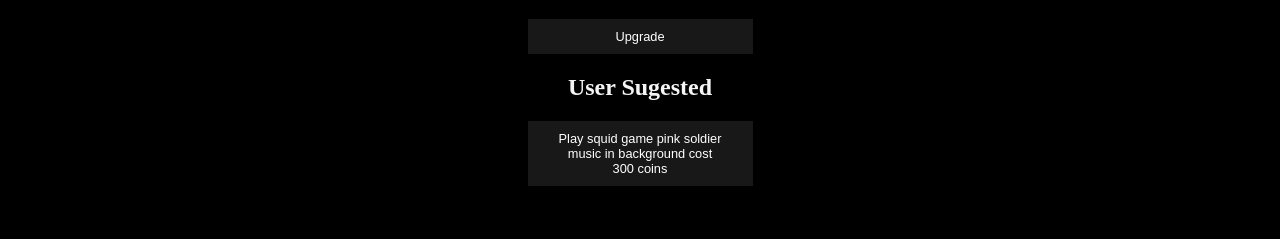
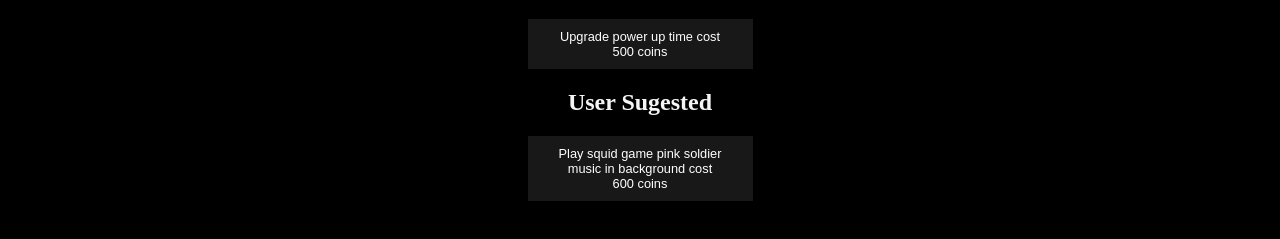
Before and after one commit to Z-e-Games/Shop, a plain HTML site: page index.html in a window 1280 px wide. Shown: the part 123-362 px from the top of the page. Drawn offline with Linux system fonts and the light colour scheme.

Commit message:
Update index.html

```diff
--- a/index.html
+++ b/index.html
@@ -25,7 +25,7 @@
     font-size: 1vw;
     text-decoration: none;
     border:none;
-    width: 225px;" onclick="makePwrUpsLastOneSecLonger()">Upgrade </button>
+    width: 225px;" onclick="makePwrUpsLastOneSecLonger()">Upgrade power up time cost 500 coins</button>
     <br>
     <h2 style="color:whitesmoke">User Sugested</h2>
 
@@ -36,7 +36,7 @@
     font-size: 1vw;
     text-decoration: none;
     border:none;
-    width: 225px;" onclick="setSGPSBMasDefault()"> Play squid game pink soldier music in background cost 300 coins</button>
+    width: 225px;" onclick="setSGPSBMasDefault()"> Play squid game pink soldier music in background cost 600 coins</button>
     </center>
 </body>
 </html>
```
